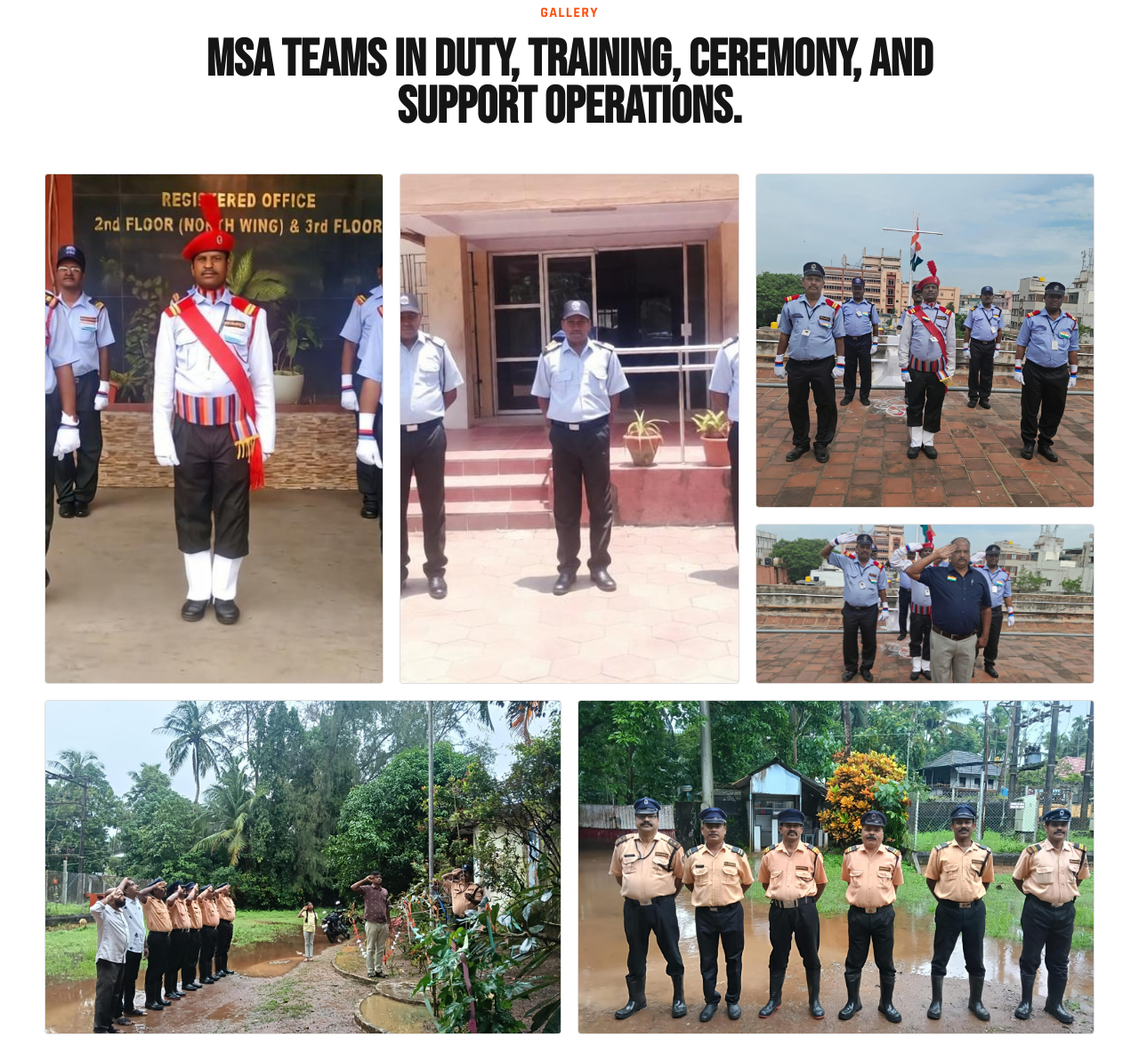
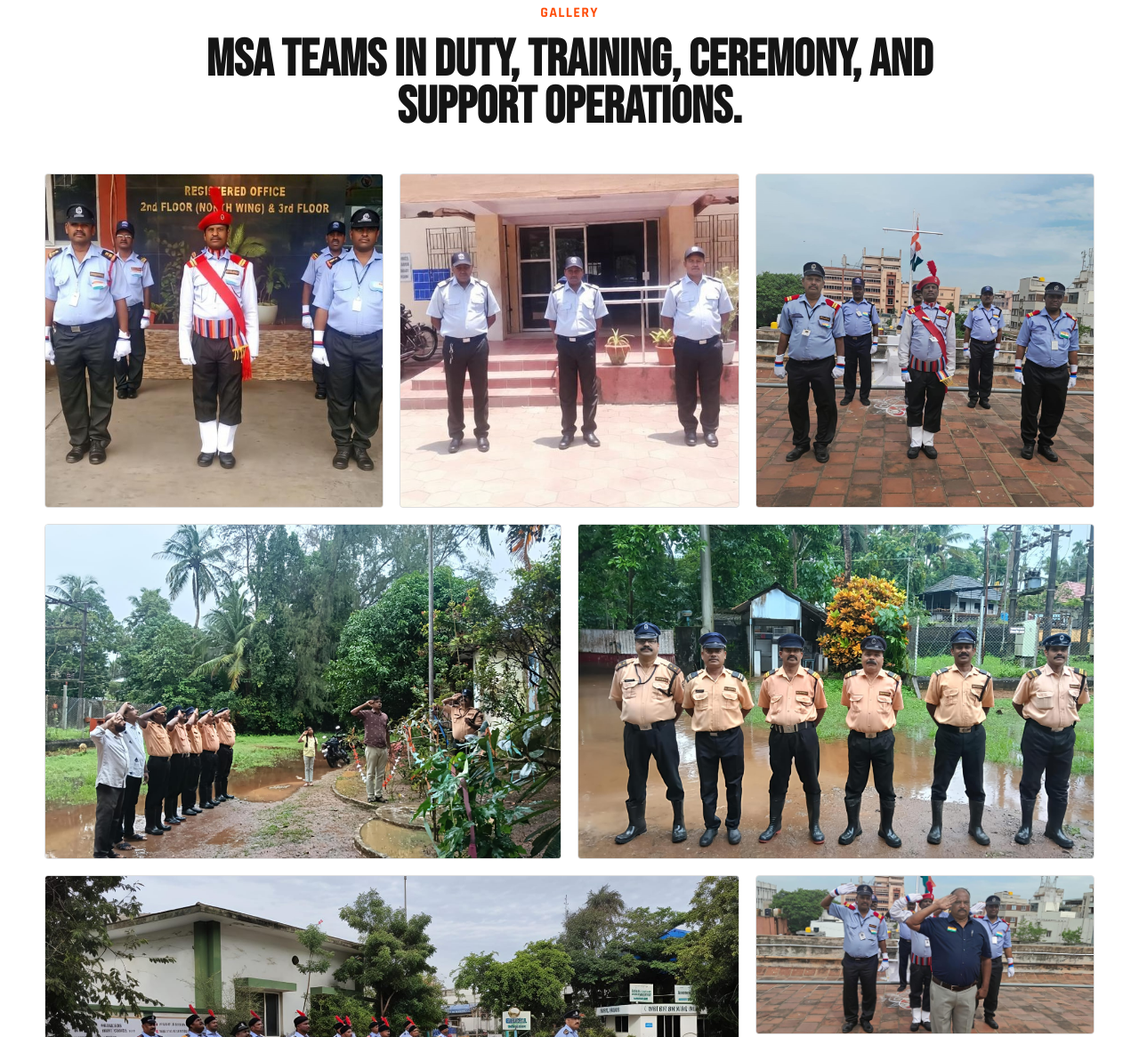
Before and after one commit to monishasecurity-dotcom/monshi_secruity, a website: page index.html in a window 1280 px wide. Shown: the part 3630-4796 px from the top of the page at 89% size. Drawn offline with Linux system fonts and the light colour scheme.

Commit message:
Fix gallery image alignment and update gallery-5 image

```diff
--- a/index.html
+++ b/index.html
@@ -213,8 +213,8 @@
         </div>
 
         <div class="gallery-grid">
-          <button class="gallery-item gallery-item--portrait gallery-item--portrait-left reveal" type="button" data-media-type="image" data-src="./public/assets/gallery-9.jpeg"><img src="./public/assets/gallery-9.jpeg" alt="Monisha Security Agency security team on duty at Kamarajar Port" /></button>
-          <button class="gallery-item gallery-item--portrait gallery-item--portrait-center reveal" type="button" data-media-type="image" data-src="./public/assets/gallery-10.jpeg"><img src="./public/assets/gallery-10.jpeg" alt="Monisha Security Agency duty team at National Test House" /></button>
+          <button class="gallery-item gallery-item--square gallery-item--portrait-left reveal" type="button" data-media-type="image" data-src="./public/assets/gallery-9.jpeg"><img src="./public/assets/gallery-9.jpeg" alt="Monisha Security Agency security team on duty at Kamarajar Port" /></button>
+          <button class="gallery-item gallery-item--square gallery-item--portrait-center reveal" type="button" data-media-type="image" data-src="./public/assets/gallery-10.jpeg"><img src="./public/assets/gallery-10.jpeg" alt="Monisha Security Agency duty team at National Test House" /></button>
           <button class="gallery-item gallery-item--landscape reveal" type="button" data-media-type="image" data-src="./public/assets/gallery-8.jpeg"><img src="./public/assets/gallery-8.jpeg" alt="Monisha Security Agency team at a flag salute ceremony" /></button>
           <button class="gallery-item gallery-item--landscape reveal" type="button" data-media-type="image" data-src="./public/assets/gallery-7.jpeg"><img src="./public/assets/gallery-7.jpeg" alt="Monisha Security Agency security personnel lineup" /></button>
           <button class="gallery-item gallery-item--wide reveal" type="button" data-media-type="image" data-src="./public/assets/gallery-6.jpeg"><img src="./public/assets/gallery-6.jpeg" alt="Monisha Security Agency industrial security team formation" /></button>
@@ -222,7 +222,7 @@
           <button class="gallery-item gallery-item--short reveal" type="button" data-media-type="image" data-src="./public/assets/gallery-16.jpeg"><img src="./public/assets/gallery-16.jpeg" alt="Monisha Security Agency team giving flag salute honour" /></button>
           <button class="gallery-item gallery-item--square reveal" type="button" data-media-type="image" data-src="./public/assets/gallery-13.jpeg"><img src="./public/assets/gallery-13.jpeg" alt="Monisha Security Agency ceremony support team" /></button>
           <button class="gallery-item gallery-item--square reveal" type="button" data-media-type="image" data-src="./public/assets/gallery-14.jpeg"><img src="./public/assets/gallery-14.jpeg" alt="Monisha Security Agency flag ceremony formation" /></button>
-          <button class="gallery-item gallery-item--wide reveal" type="button" data-media-type="image" data-src="./public/assets/gallery-5.jpeg"><img src="./public/assets/gallery-5.jpeg" alt="Monisha Security Agency team at an administrative building ceremony" /></button>
+          <button class="gallery-item gallery-item--wide reveal" type="button" data-media-type="image" data-src="./public/assets/gallery-5.jpg"><img src="./public/assets/gallery-5.jpg" alt="Monisha Security Agency team at an administrative building ceremony" /></button>
         </div>
 
         <div class="video-grid reveal">
```
Also changed, not shown: public/assets/gallery-5.jpg (added).
